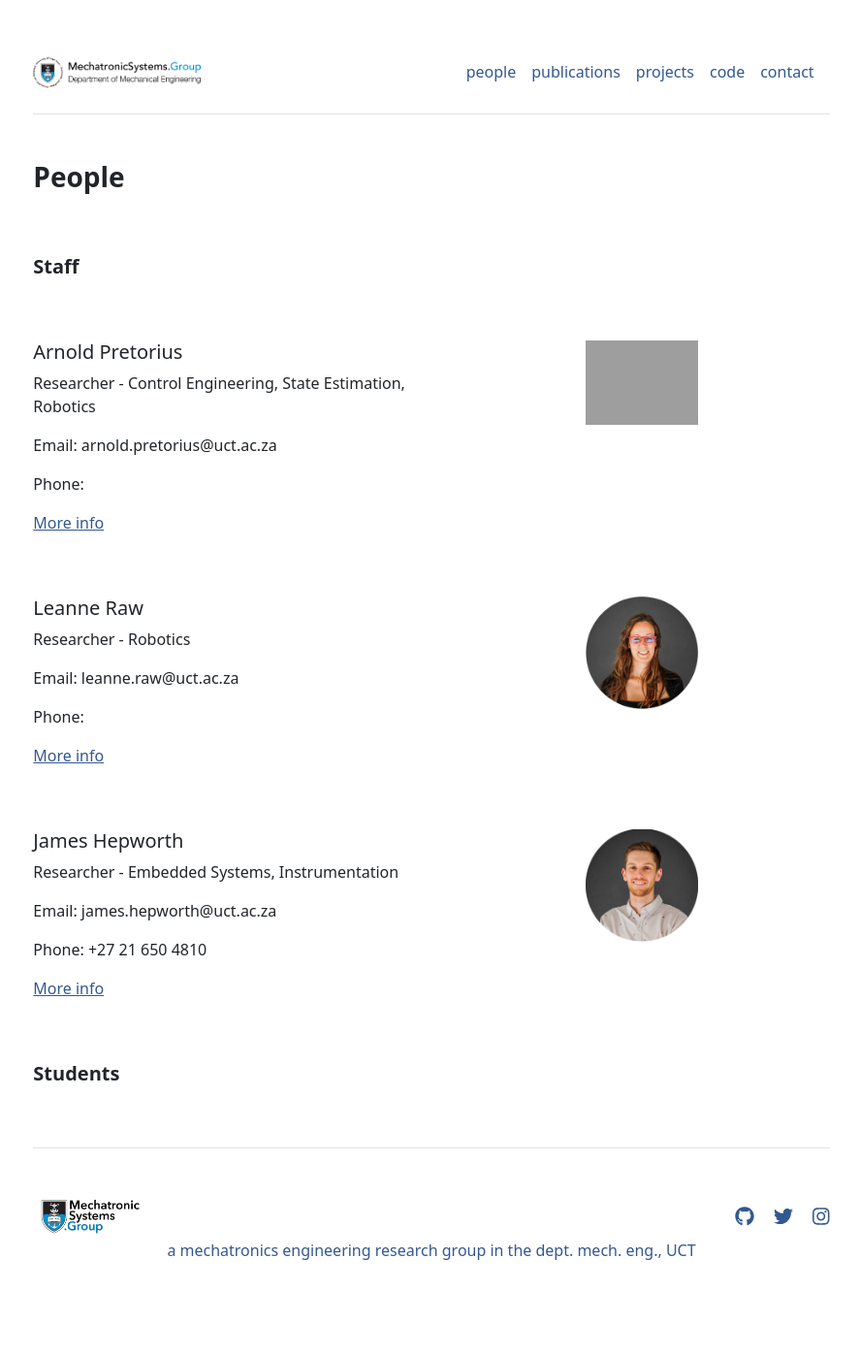
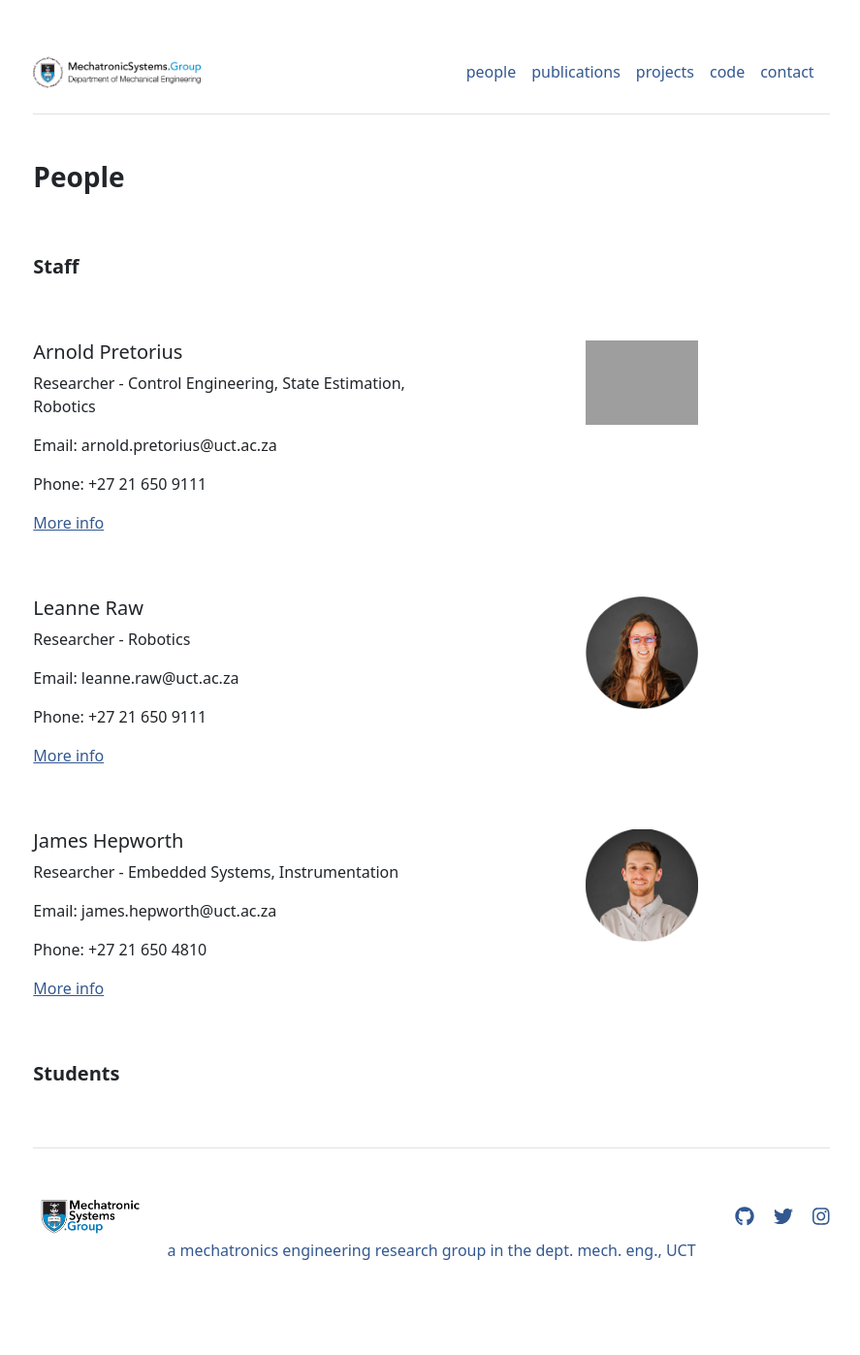
Before and after one commit to MechatronicSystems-Group/mechatronicsystems-group.github.io, a Jekyll site: the page built from people.md, in a window 1280 px wide. Shown: the whole page at 97% size, without its empty margins (195-1082 px from the left). Built offline with Jekyll 4.4.1, drawn with Linux system fonts in a browser that asks for light colours.

Commit message:
Update Arnold and Leanne pages

```diff
--- a/_data/settings.yml
+++ b/_data/settings.yml
@@ -6,8 +6,8 @@ menu:
 - {name: 'contact', url: '/contact'}
 
 people:
-- {name: 'Arnold Pretorius', title: 'Researcher - Control Engineering, State Estimation, Robotics', department: 'Mechanical Engineering', institution: 'UCT', phone: '', email: 'arnold.pretorius@uct.ac.za', office: 'R215.2 EM Building, UCT', image: 'assets/img/people/Arnold.png', url: 'arnold-pretorius'}
-- {name: 'Leanne Raw', title: 'Researcher - Robotics', department: 'Mechanical Engineering', institution: 'UCT', phone: '', email: 'leanne.raw@uct.ac.za', office: 'R212 EM Building, UCT', image: 'assets/img/people/Leanne.png', url: 'leanne-raw'}
+- {name: 'Arnold Pretorius', title: 'Researcher - Control Engineering, State Estimation, Robotics', department: 'Mechanical Engineering', institution: 'UCT', phone: '+27 21 650 9111', email: 'arnold.pretorius@uct.ac.za', office: 'R215.2 EM Building, UCT', image: 'assets/img/people/Arnold.png', url: 'arnold-pretorius'}
+- {name: 'Leanne Raw', title: 'Researcher - Robotics', department: 'Mechanical Engineering', institution: 'UCT', phone: '+27 21 650 9111', email: 'leanne.raw@uct.ac.za', office: 'R212 EM Building, UCT', image: 'assets/img/people/Leanne.png', url: 'leanne-raw'}
 - {name: 'James Hepworth', title: 'Researcher - Embedded Systems, Instrumentation', department: 'Mechanical Engineering', institution: 'UCT', phone: '+27 21 650 4810', email: 'james.hepworth@uct.ac.za', office: 'R215.3 EM Building, UCT', image: 'assets/img/people/James.png', url: 'james-hepworth'}
 
 projects:
```
Also changed, not shown: people/arnold-pretorius.md (+1 -1 lines), people/leanne-raw.md (+1 -1 lines).
